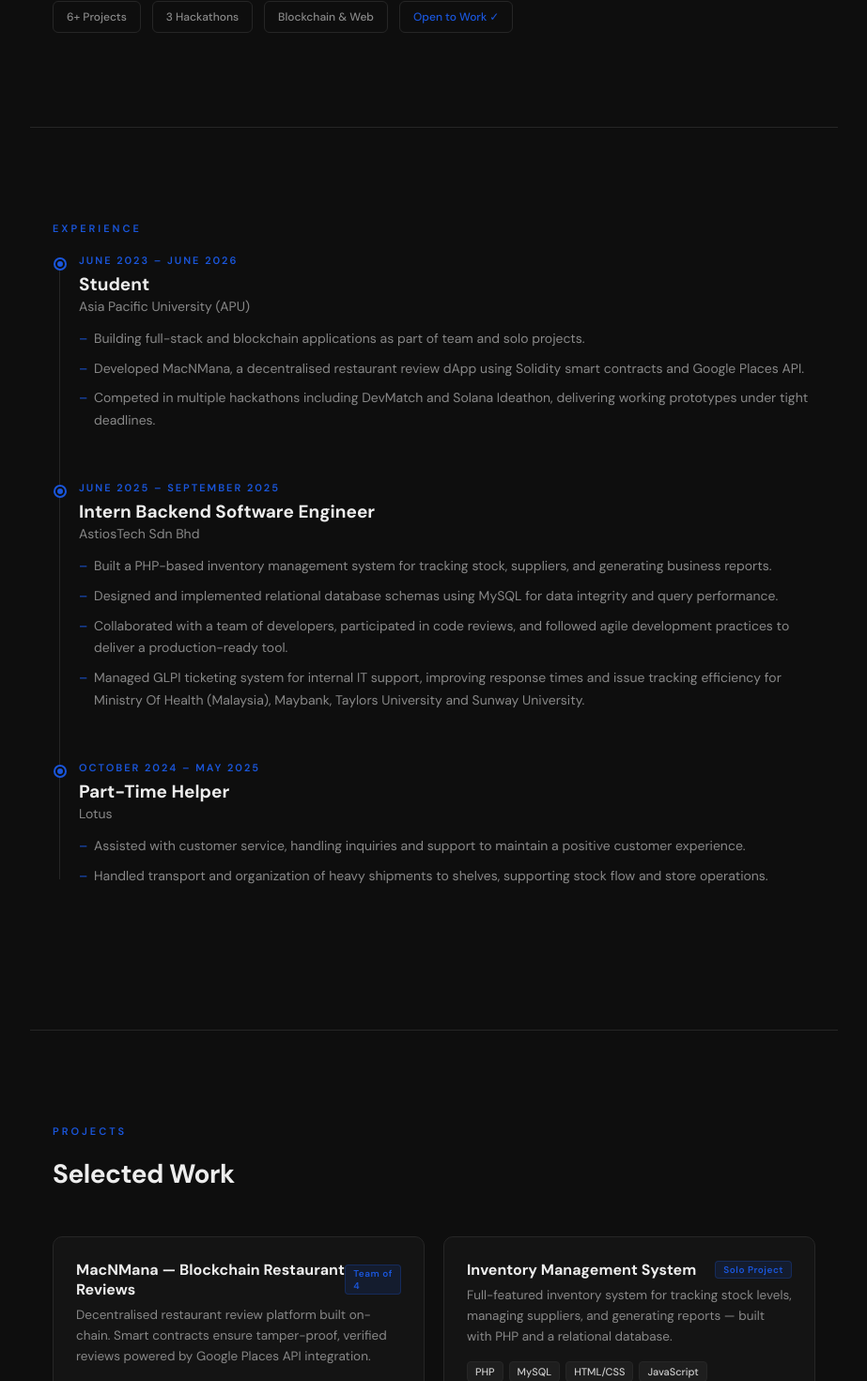
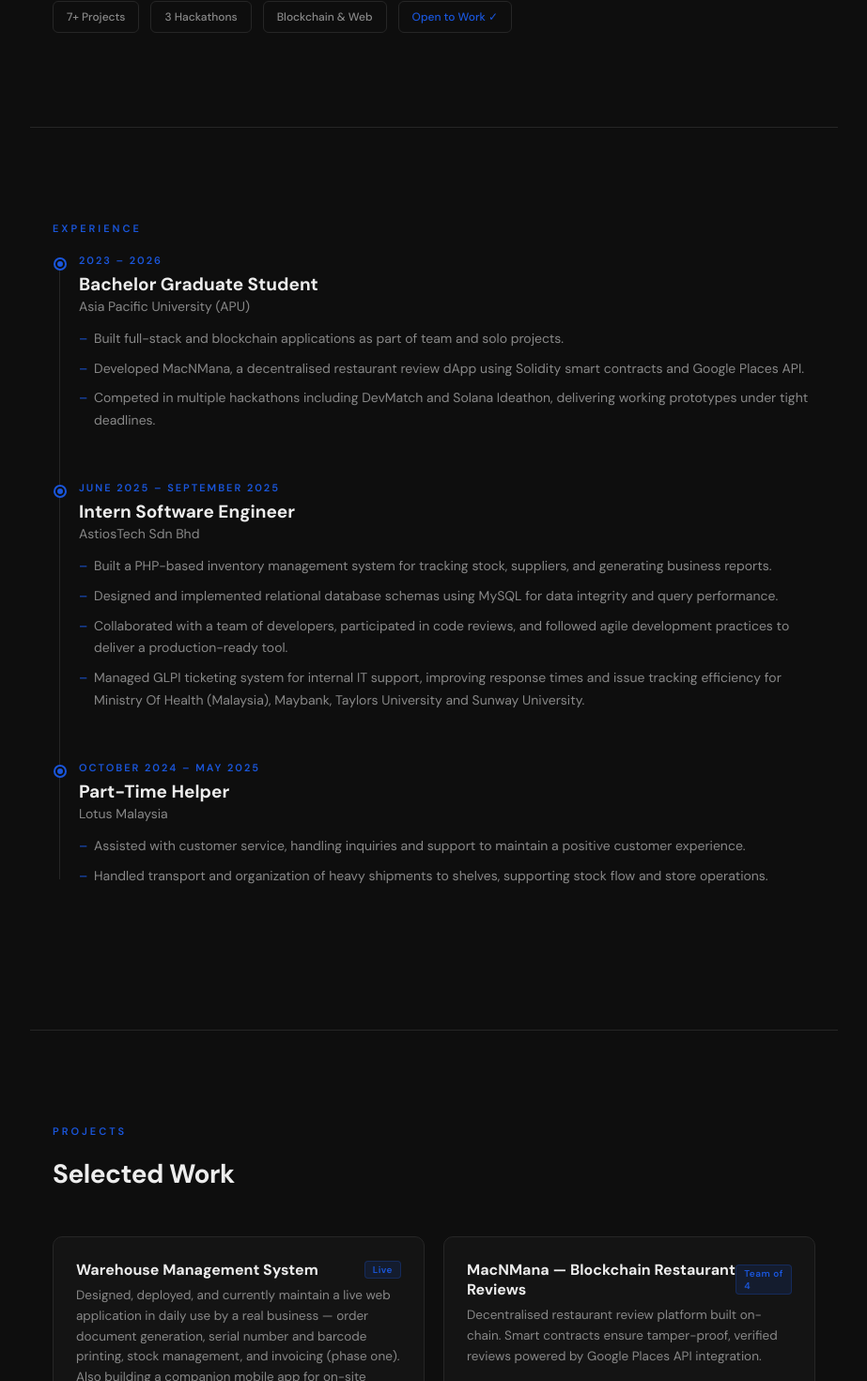
Before and after one commit to Teshbhatt/my-portfolio, a React (Create React App) app: page / in a window 1280 px wide. Shown: the part 1327-2797 px from the top of the page at 94% size, without its empty margins (178-1101 px from the left). Built offline with nearby package versions, Linux system fonts and the light colour scheme.

Commit message:
new changes to experience section

```diff
--- a/src/App.js
+++ b/src/App.js
@@ -1,8 +1,27 @@
 import { useState, useEffect, useRef } from "react";
 
-const NAV_LINKS = ["About", "Experience", "Projects", "Skills", "Hackathons"];
+const NAV_LINKS = ["About", "Experience", "Projects", "Skills", "Certifications", "Hackathons"];
+
+const CERTIFICATIONS = [
+  {
+    name: "Bachelor of Software Engineering",
+    org: "Asia Pacific University",
+    year: "Conferred 2026",
+  },
+  {
+    name: "CCNA (Cisco Certified Network Associate)",
+    org: "Cisco Networking Academy",
+    year: "2022",
+  },
+];
 
 const PROJECTS = [
+  {
+    name: "Warehouse Management System",
+    desc: "Designed, deployed, and currently maintain a live web application in daily use by a real business — order document generation, serial number and barcode printing, stock management, and invoicing (phase one). Also building a companion mobile app for on-site stock tagging, barcode scanning, and invoicing, extending the system's fintech capabilities to mobile.",
+    tags: ["Python", "FastAPI", "TypeScript", "Flutter", "Fintech", "Production"],
+    status: "Live",
+  },
   {
     name: "MacNMana — Blockchain Restaurant Reviews",
     desc: "Decentralised restaurant review platform built on-chain. Smart contracts ensure tamper-proof, verified reviews powered by Google Places API integration.",
@@ -14,6 +33,8 @@ const PROJECTS = [
     name: "Inventory Management System",
     desc: "Full-featured inventory system for tracking stock levels, managing suppliers, and generating reports — built with PHP and a relational database.",
     tags: ["PHP", "MySQL", "HTML/CSS", "JavaScript"],
+    github: "https://github.com/Teshbhatt/PHP-Invetory-System",
+    demo: "#",
     team: "Solo Project",
   },
   {
@@ -93,18 +114,18 @@ const HACKATHONS = [
 
 const EXPERIENCE = [
   {
-    period: "June 2023 – June 2026",
-    role: "Student",
+    period: "2023 – 2026",
+    role: "Bachelor Graduate Student",
     company: "Asia Pacific University (APU)",
     points: [
-      "Building full-stack and blockchain applications as part of team and solo projects.",
+      "Built full-stack and blockchain applications as part of team and solo projects.",
       "Developed MacNMana, a decentralised restaurant review dApp using Solidity smart contracts and Google Places API.",
       "Competed in multiple hackathons including DevMatch and Solana Ideathon, delivering working prototypes under tight deadlines.",
     ],
   },
   {
     period: "June 2025 – September 2025",
-    role: "Intern Backend Software Engineer",
+    role: "Intern Software Engineer",
     company: "AstiosTech Sdn Bhd",
     points: [
       "Built a PHP-based inventory management system for tracking stock, suppliers, and generating business reports.",
@@ -116,7 +137,7 @@ const EXPERIENCE = [
   {
     period: "October 2024 – May 2025",
     role: "Part-Time Helper",
-    company: "Lotus",
+    company: "Lotus Malaysia",
     points: [
       "Assisted with customer service, handling inquiries and support to maintain a positive customer experience.",
       "Handled transport and organization of heavy shipments to shelves, supporting stock flow and store operations.",
@@ -419,8 +440,8 @@ export default function Portfolio() {
                 View My Work
               </button>
               <a
-                href="Teshwindev_Singh_Resume.pdf"
-                download={"TeshBhatt_Resume.pdf"}
+                href="Teshwindev_Singh_CV.pdf"
+                download={"Tesh_CV.pdf"}
                 className="btn-outline"
                 style={{ padding: "12px 28px", background: "transparent", color: c.accent, border: `1.5px solid ${c.accent}`, borderRadius: 6, fontSize: 14, fontWeight: 600, cursor: "pointer", letterSpacing: "0.3px", transition: "all 0.2s", fontFamily: "'DM Sans', sans-serif" }}
               >
@@ -451,7 +472,7 @@ I'm a Software Engineer with a focus on backend systems and blockchain developme
       </FadeIn>
       <FadeIn delay={0.2}>
         <p style={{ fontSize: 16, lineHeight: 1.8, color: c.muted, marginBottom: 20 }}>
-I'm drawn to the world of crypto and blockchain — which is what drew me to Web3. Whether it's writing tamper-proof smart contracts in Solidity or architecting a clean PHP backend or even researching on upcoming crypto projects, I care about architecture that is reliable and built to last.        </p>
+I'm drawn to the world of crypto and blockchain — which is what drew me to Web3. Whether it's writing tamper-proof smart contracts in Solidity or architecting a clean PHP backend or even researching on upcoming crypto projects, I care about code that is reliable, readable, and built to last.        </p>
       </FadeIn>
       <FadeIn delay={0.3}>
         <p style={{ fontSize: 16, lineHeight: 1.8, color: c.muted, marginBottom: 36 }}>
@@ -459,7 +480,7 @@ I'm drawn to the world of crypto and blockchain — which is what drew me to Web
       </FadeIn>
       <FadeIn delay={0.4}>
         <div className="stats-row" style={{ display: "flex", gap: 12 }}>
-          {["6+ Projects", "3 Hackathons", "Blockchain & Web", "Open to Work ✓"].map((s, i) => (
+          {["7+ Projects", "3 Hackathons", "Blockchain & Web", "Open to Work ✓"].map((s, i) => (
             <div key={i} style={{ border: `1px solid ${c.border}`, borderRadius: 6, padding: "8px 14px", fontSize: 12, fontWeight: 500, color: i === 3 ? c.accent : c.muted, whiteSpace: "nowrap" }}>
               {s}
             </div>
@@ -587,6 +608,25 @@ I'm drawn to the world of crypto and blockchain — which is what drew me to Web
           </div>
         </section>
 
+        {/* CERTIFICATIONS */}
+        <section id="certifications" style={{ ...style.section, borderTop: `1px solid ${c.border}` }}>
+          <FadeIn><div style={style.sectionLabel}>Certifications</div></FadeIn>
+          <FadeIn delay={0.05}><h2 style={{ ...style.h2, fontSize: 28 }}>Credentials</h2></FadeIn>
+          <div style={{ display: "flex", flexDirection: "column", gap: 16 }}>
+            {CERTIFICATIONS.map((cert, i) => (
+              <FadeIn key={i} delay={i * 0.1}>
+                <div style={{ background: c.cardBg, border: `1px solid ${c.border}`, borderRadius: 10, padding: "20px 24px", display: "flex", alignItems: "center", justifyContent: "space-between", gap: 20 }}>
+                  <div>
+                    <div style={{ fontSize: 16, fontWeight: 700, color: c.text, marginBottom: 4 }}>{cert.name}</div>
+                    <div style={{ fontSize: 14, color: c.muted }}>{cert.org}</div>
+                  </div>
+                  <span style={{ fontSize: 10, background: c.accent + "22", color: c.accent, border: `1px solid ${c.accent}44`, borderRadius: 4, padding: "2px 8px", fontWeight: 600, letterSpacing: "0.5px", whiteSpace: "nowrap" }}>{cert.year}</span>
+                </div>
+              </FadeIn>
+            ))}
+          </div>
+        </section>
+
         {/* HACKATHONS */}
         <section id="hackathons" style={{ ...style.section, borderTop: `1px solid ${c.border}` }}>
           <FadeIn><div style={style.sectionLabel}>Hackathons</div></FadeIn>
```
